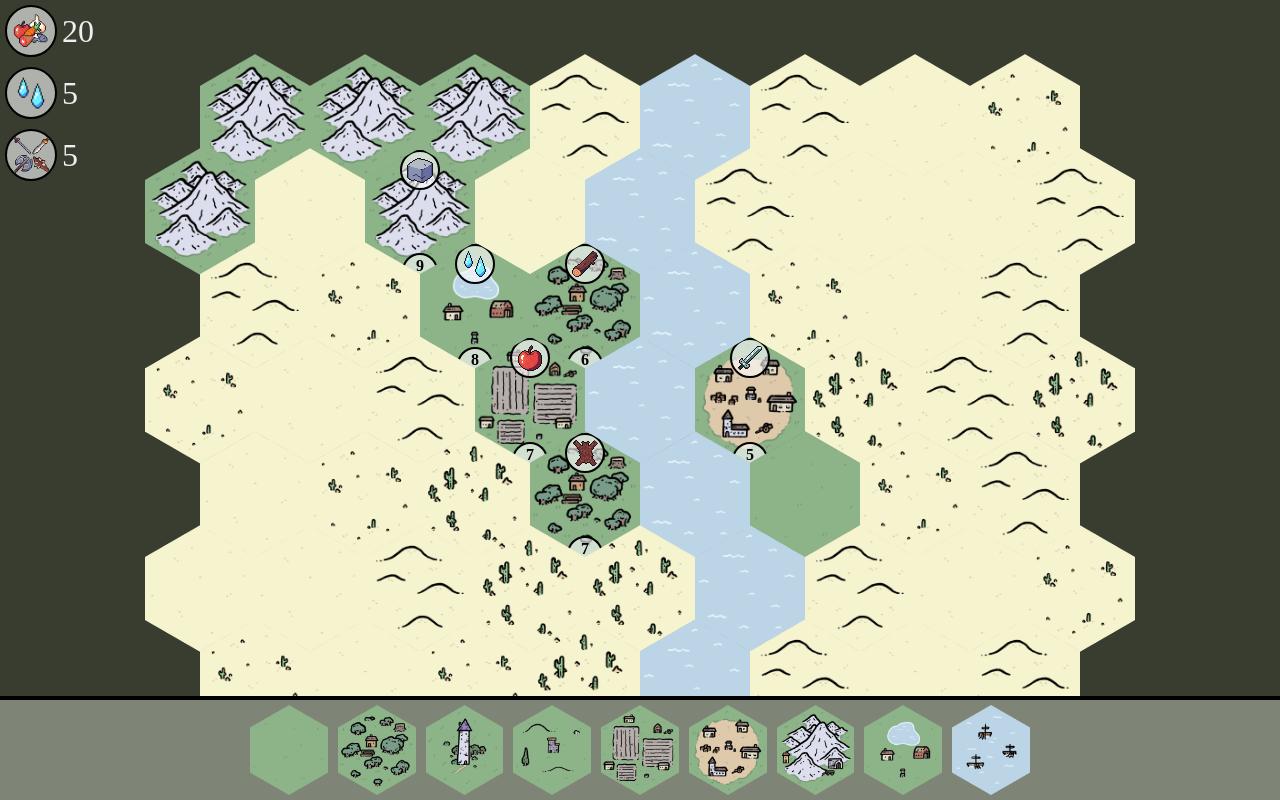
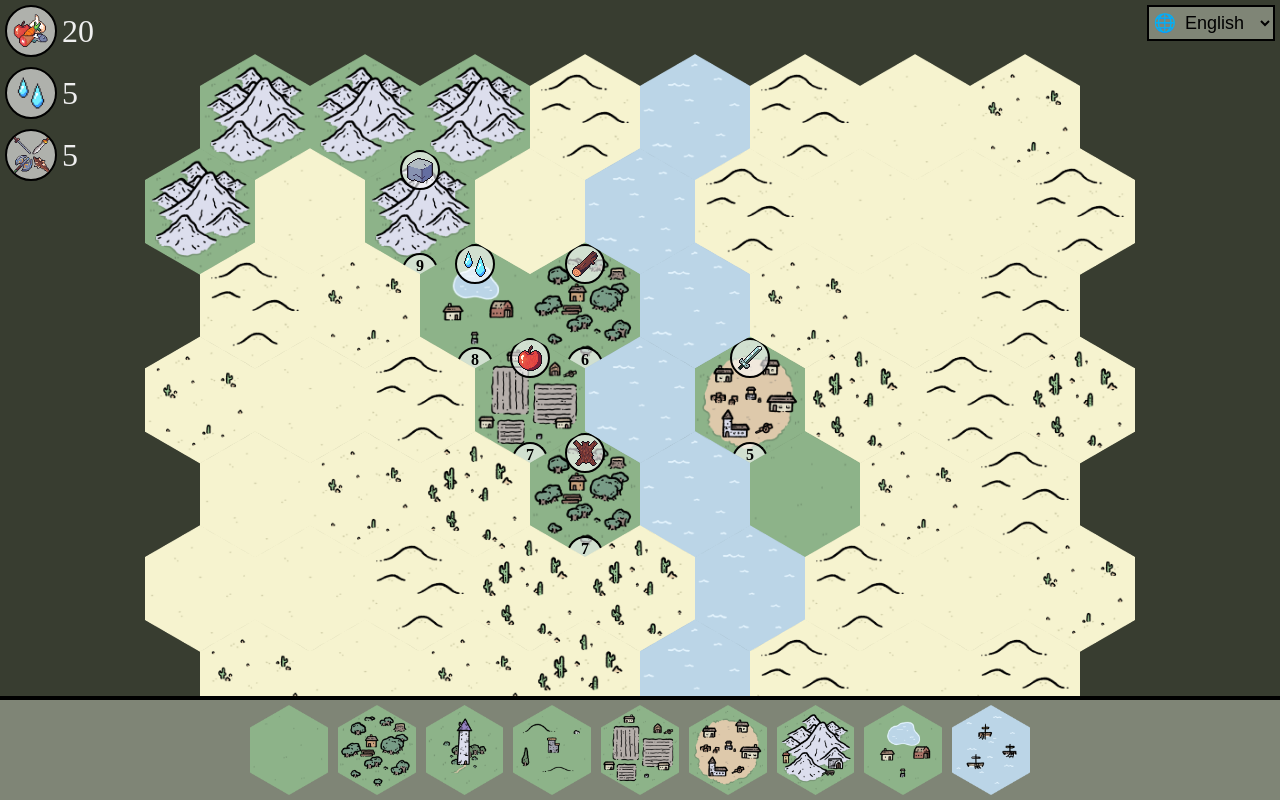
Before and after one commit to mrvzlo/archex, a Vue app: page / in a window 1280 px wide. Built offline with nearby package versions, Linux system fonts and the light colour scheme.

Commit message:
Add language picker

```diff
--- a/src/App.vue
+++ b/src/App.vue
@@ -3,9 +3,20 @@
 </style>
 
 <template>
+   <div class="locales">
+      <div>🌐</div>
+      <select @change="(x) => changeLocale(x.target!)">
+         <option value="en" :selected="localeManager.current === 'en'">English</option>
+         <option value="ru" :selected="localeManager.current === 'ru'">Русский</option>
+      </select>
+   </div>
    <field-view />
 </template>
 
 <script lang="ts" setup>
 import FieldView from './components/field-view.vue';
+import LocaleManager from './storage/locale.manager';
+
+const localeManager = new LocaleManager();
+const changeLocale = (target: EventTarget) => localeManager.setLocale((target as HTMLSelectElement).value);
 </script>
--- a/src/assets/main.scss
+++ b/src/assets/main.scss
@@ -222,3 +222,41 @@ img {
       }
    }
 }
+
+.locales {
+   z-index: 10;
+   position: fixed;
+   top: 0;
+   right: 0;
+   margin: 5px;
+   display: flex;
+   --back: #7f8576;
+   border: solid 2px black;
+
+   &:hover,
+   &:focus {
+      --back: #afdaf3af;
+   }
+
+   div {
+      font-size: 18px;
+      padding: 5px;
+      padding-right: 0;
+      background: var(--back);
+   }
+}
+
+select {
+   padding: 5px;
+   background: var(--back);
+   font-size: 18px;
+
+   &,
+   &:focus,
+   &:active {
+      border: none;
+   }
+   &:focus-visible {
+      outline: none;
+   }
+}
--- /dev/null
+++ b/src/storage/locale.manager.ts
@@ -0,0 +1,19 @@
+import i18n from '@/i18n';
+import StorageService from './storage.service';
+
+export default class LocaleManager {
+   public current = '';
+
+   private service = new StorageService();
+
+   constructor() {
+      const current = this.service.getLocale() ?? 'en';
+      this.setLocale(current);
+   }
+
+   public setLocale(newLocale: string) {
+      this.current = newLocale;
+      i18n.global.locale.value = newLocale;
+      this.service.setLocale(newLocale);
+   }
+}
--- /dev/null
+++ b/src/storage/storage.service.ts
@@ -0,0 +1,7 @@
+export default class StorageService {
+   public getLocale = () => this.getValue('locale');
+   public setLocale = (value: string) => this.setValue('locale', value);
+
+   private setValue = (key: string, value: string) => localStorage.setItem(key, value);
+   private getValue = (key: string) => localStorage.getItem(key);
+}
```
